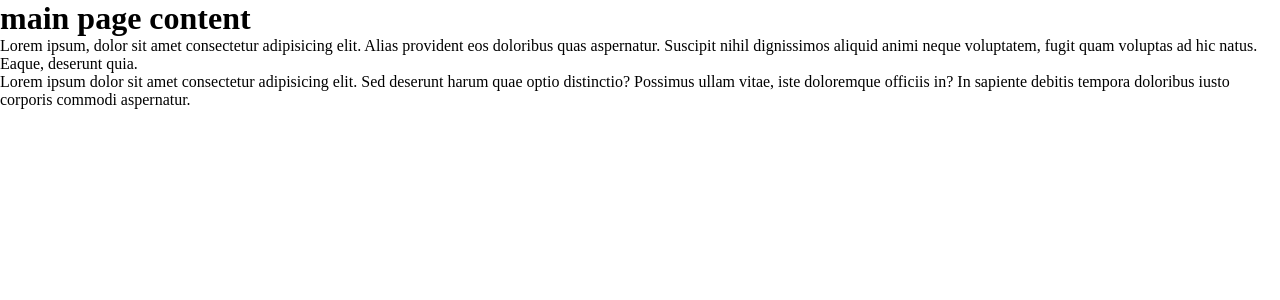
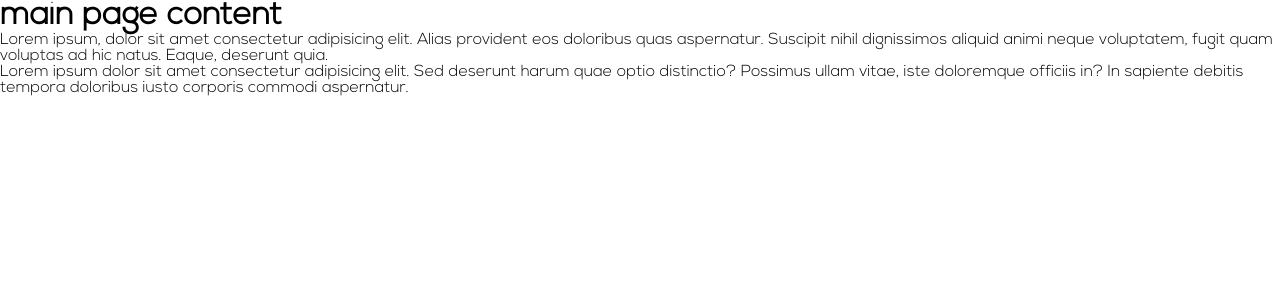
Before and after one commit to KyanJeuring/IT1G-Website, a PHP site: page / in a window 1280 px wide. Shown: the top 300 px of the page. Run offline with PHP 8.4, Linux system fonts and the light colour scheme; some web fonts are replaced.

Commit message:
fixed font names and links

```diff
--- a/css/main.css
+++ b/css/main.css
@@ -1,11 +1,11 @@
 @font-face {
     font-family: 'NexaBold';
-    src: url('resources/fonts/Nexa-Bold.otf') format('opentype');
+    src: url('../resources/Fonts/Nexa_Bold.otf') format('opentype');
 }
 
 @font-face {
     font-family: 'NexaLight';
-    src: url('resources/fonts/Nexa-Light.otf') format('opentype');
+    src: url('../resources/Fonts/Nexa_Light.otf') format('opentype');
 }
 
 :root
```
Also changed, not shown: resources/Fonts/Nexa_Bold.otf (added), resources/Fonts/Nexa_Light.otf (added).
